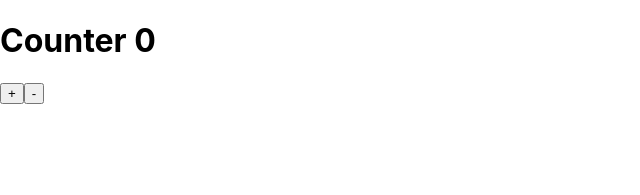
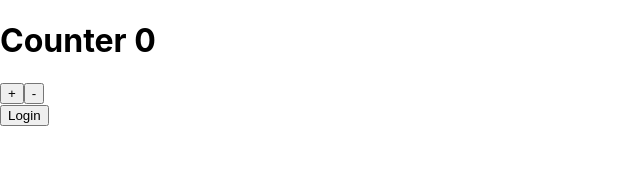
Before and after one commit to vgjangsoo/react-redux-project, a React (Create React App) app: page / in a window 1280 px wide. Shown: the top 195 px of the page, without its empty margins (0-640 px from the left). Built offline with nearby package versions, Linux system fonts and the light colour scheme.

Commit message:
added one-click login function

```diff
--- a/src/App.js
+++ b/src/App.js
@@ -1,6 +1,6 @@
 import React from 'react';
 import { useSelector, useDispatch } from 'react-redux';
-import { increment, decrement } from './actions';
+import { increment, decrement, login } from './actions';
 
 function App() {
   const counter = useSelector(state => state.counter);
@@ -12,6 +12,8 @@ function App() {
       <h1>Counter {counter}</h1>
       <button onClick={() => dispatch(increment(1))}>+</button>
       <button onClick={() => dispatch(decrement(1))}>-</button>
+      <br/>
+      <button onClick={() => dispatch(login())}>Login</button>
       {isLogged ? <h3>Valuable information</h3> : ''}
     </div>
   );
--- a/src/actions/index.js
+++ b/src/actions/index.js
@@ -11,3 +11,9 @@ export const decrement = (num) => {
         payload: num
     };
 };
+
+export const login = () => {
+    return {
+        type: 'SIGN_IN'
+    };
+};
```
